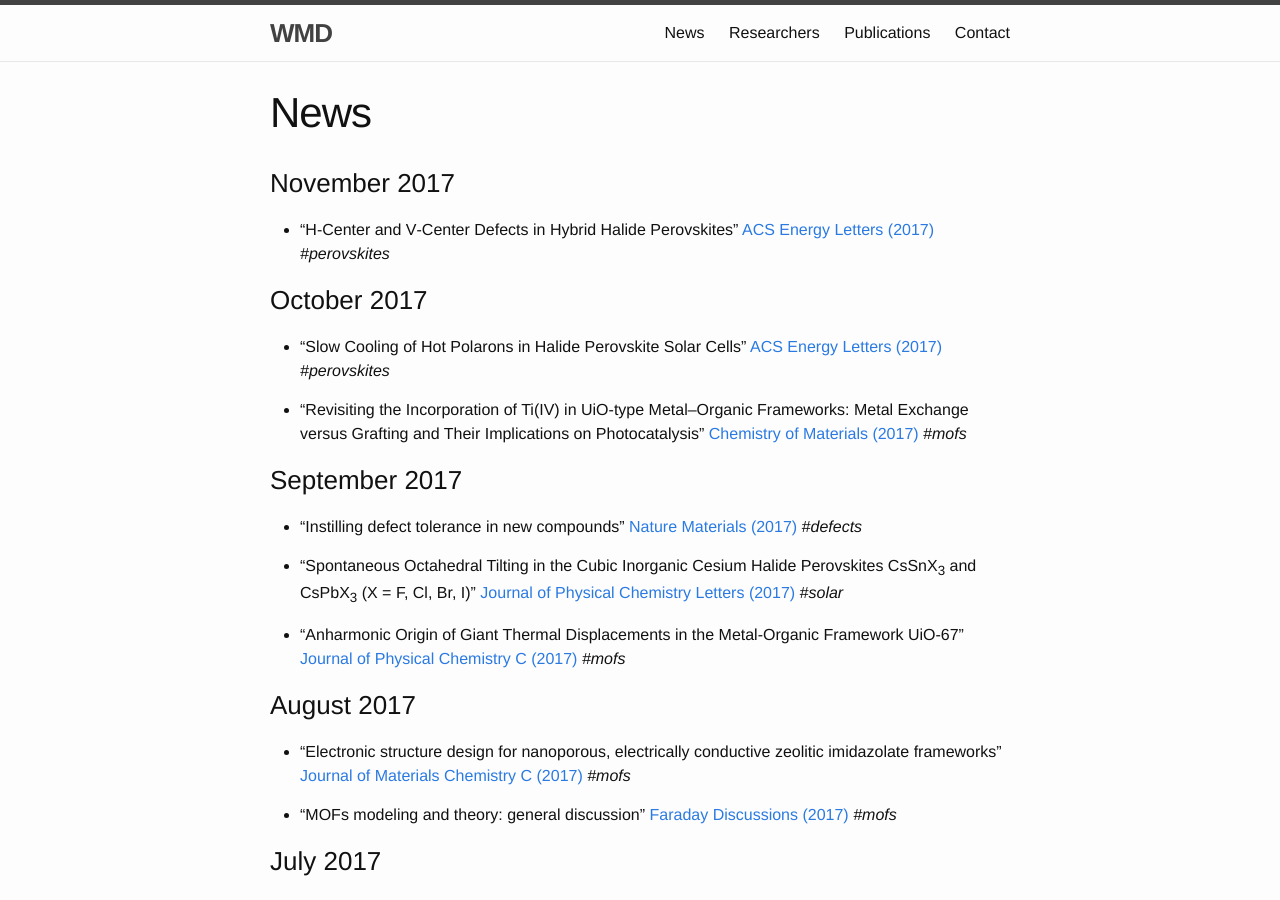
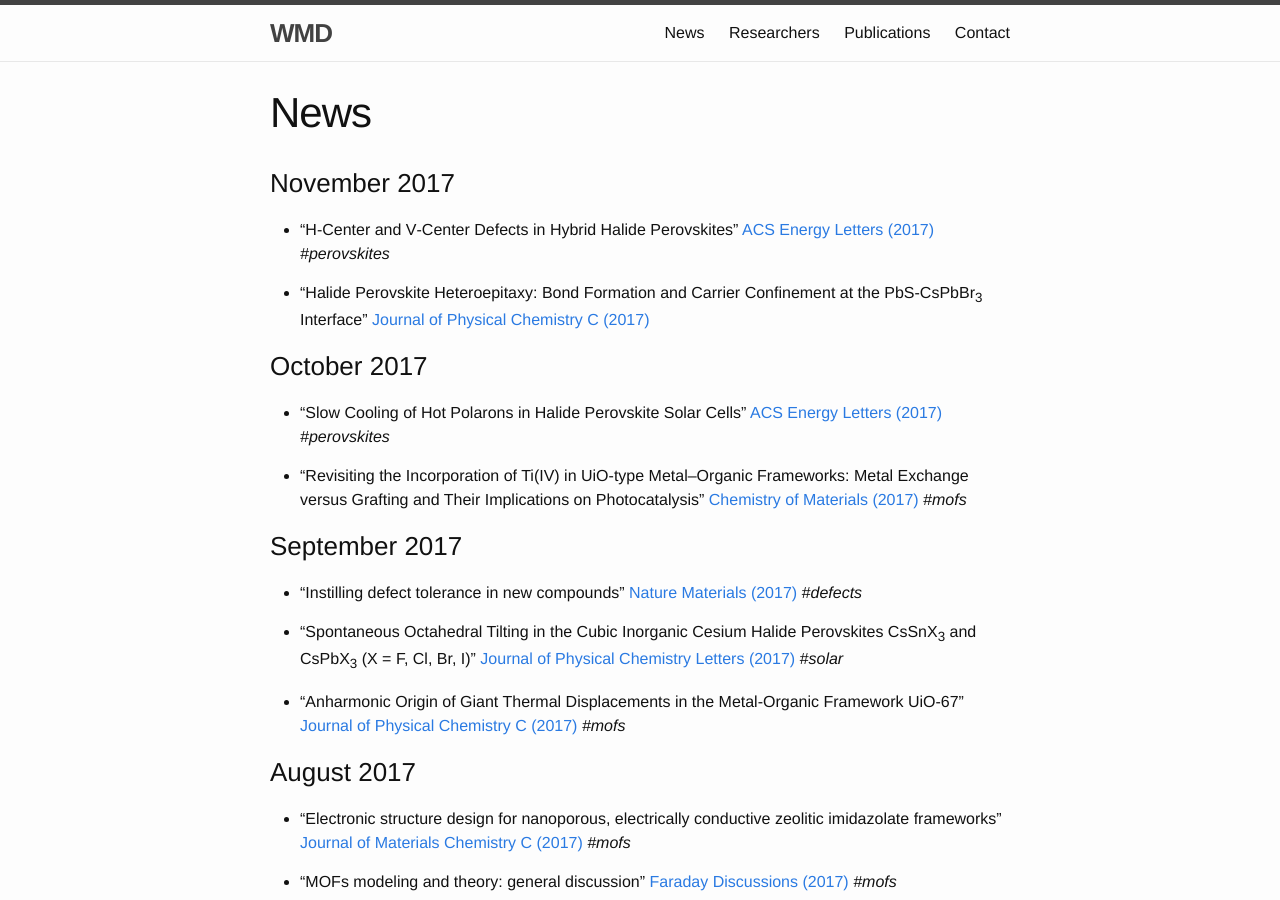
Before and after one commit to WMD-group/WMD-group.github.io, a Jekyll site: the page built from a_news.md, in a window 1280 px wide and 900 px high. Built offline with Jekyll 4.4.1, drawn with Linux system fonts in a browser that asks for light colours.

Commit message:
Youngkwang's latest

```diff
--- a/a_news.md
+++ b/a_news.md
@@ -8,6 +8,8 @@ permalink: /news/
 
 * "H‐Center and V‐Center Defects in Hybrid Halide Perovskites" [ACS Energy Letters (2017)](http://pubs.acs.org/doi/abs/10.1021/acsenergylett.7b00995)
 *#perovskites*
+
+* "Halide Perovskite Heteroepitaxy: Bond Formation and Carrier Confinement at the PbS-CsPbBr<sub>3</sub> Interface" [Journal of Physical Chemistry C (2017)](http://pubs.acs.org/doi/10.1021/acs.jpcc.7b10000)
 
 ### October 2017
 
```
